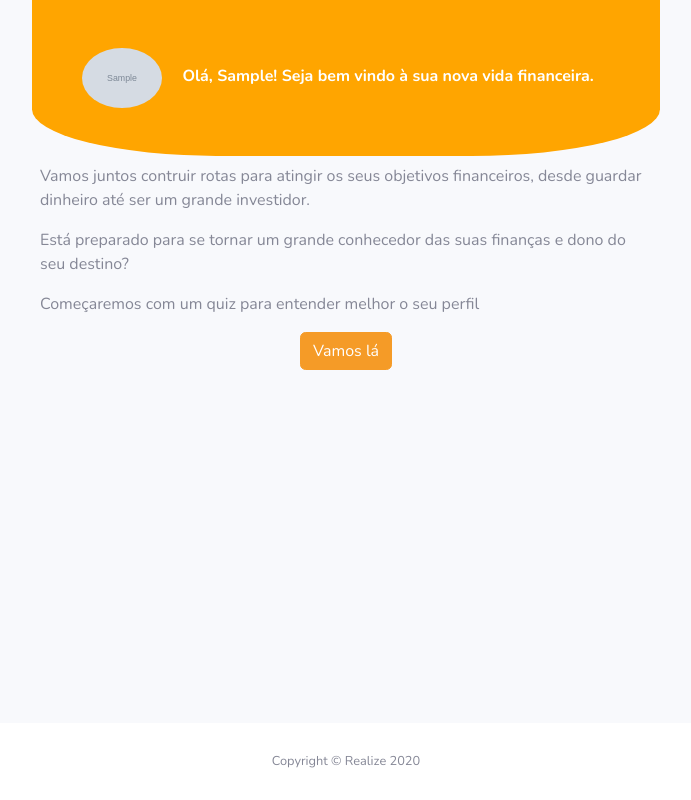
After one commit to rafaelrds/hackaton-shawee-bmg, a Django app: page /quiz/ in a window 1280 px wide. The commit adds this page. Shown: the whole page, without its empty margins (294-985 px from the left). Run offline with Django 3.2, Linux system fonts and the light colour scheme; a user stored in the database is signed in; tables that the repository leaves empty hold one stand-in row (values such as "Sample post"); grey boxes marked "Sample" are stand-in pictures; some libraries are stand-ins or nearby versions.

Commit message:
quiz is working

```diff
--- a/app/base/templates/base/layout.html
+++ b/app/base/templates/base/layout.html
@@ -29,11 +29,13 @@
     <div id="content-wrapper" class="d-flex flex-column">
       <!-- Main Content -->
       <div id="content" class="d-flex flex-column h-90">
-        {% include "base/topbar.html" %}
-        <div class="p-2">
-          {% block page %}{% endblock %}
+          {% if not be_clean %}
+          {% include "base/topbar.html" %}
+          {% endif %}
+          <div {% if not be_clean %}class="p-2"{% endif %}>
+            {% block page %}{% endblock %}
+          </div>
         </div>
-      </div>
       {% include "base/footer.html" %}
     </div>
   </div>
--- a/app/core/urls.py
+++ b/app/core/urls.py
@@ -20,7 +20,7 @@ from django.contrib import admin
 from django.contrib.auth import views as auth_views
 
 from users import views as user_views
-from quiz.views import expenses
+from quiz.views import expenses, main_quiz, quiz_question, quiz_answer, quiz_finish
 from dashboard.views import dash_home
 
 urlpatterns = [
@@ -45,8 +45,12 @@ urlpatterns = [
          auth_views.PasswordResetDoneView.as_view(template_name='users/password_reset_done.html'),
          name='password_reset_done'
     ),
-    path('', expenses, name='home'),
-    path('dashboard/', dash_home, name='dashboard'),
+    path('', dash_home, name='home'),
+    path('quiz/', main_quiz, name='quiz'),
+    path('quiz/finish/', quiz_finish, name='quiz_finish'),
+    path('quiz/<int:quiz_id>/<int:question_position>/', quiz_question, name='quiz_question'),
+    path('quiz/ans/<int:ans_id>/', quiz_answer, name='quiz_answer'),
+    path('expenses/', expenses, name='expenses'),
 ]
 
 if settings.DEBUG:
--- a/app/dashboard/views.py
+++ b/app/dashboard/views.py
@@ -1,5 +1,9 @@
-from django.shortcuts import render
+from django.shortcuts import render, redirect
+from django.contrib.auth.decorators import login_required
 
 
 def dash_home(request):
+    if not request.user.profile.answered_quiz:
+        return redirect('quiz')
+
     return render(request, 'dashboard/home.html', {})
--- a/app/quiz/models.py
+++ b/app/quiz/models.py
@@ -17,22 +17,24 @@ class Question(models.Model):
         return f'Question {self.position}'
 
 
+class AnswerScreen(models.Model):
+    name = models.CharField(max_length=100)
+    text = models.TextField()
+
+    def __str__(self):
+        return f'AnswerScreen for Answer {self.name}'
+
+
 class Answer(models.Model):
     position = models.IntegerField()
     text = models.TextField()
     is_correct = models.BooleanField()
     question = models.ForeignKey(Question, on_delete=models.CASCADE, related_name='answers')
-
-    def __str__(self):
-        return f'Answer {self.position}'
-
-
-class AnswerScreen(models.Model):
-    text = models.TextField()
-    answer = models.OneToOneField(
-        Answer,
+    screen = models.ForeignKey(
+        AnswerScreen,
         on_delete=models.CASCADE,
+        related_name='answer'
     )
 
     def __str__(self):
-        return f'AnswerScreen for Answer {self.position}'
+        return f'{self.text}'
--- /dev/null
+++ b/app/quiz/templates/quiz/welcome.html
@@ -0,0 +1,37 @@
+{% extends "base/layout.html" %}
+{% block page %}
+<style>
+.welcome-top {
+  display:block;
+  background-color:orange;
+  color:white;
+  border-bottom-left-radius:30%;
+  border-bottom-right-radius:30%;
+}
+
+img {
+  max-width: 80px;
+  max-height: 80px;
+}
+</style>
+
+<div class="row justify-content-md-center">
+  <div class="col col-lg-6">
+    <div class='welcome-top p-5'>
+      <div style="display: flex; justify-content:space-around;">
+        <img class="rounded-circle account-img" src="{{ user.profile.image.url }}">
+        <p class='m-3'><b>Olá, {{ user.first_name }}! Seja bem vindo à sua nova vida financeira.</b></p>
+      </div>
+    </div>
+    <div class='p-2'>
+      <p>Vamos juntos contruir rotas para atingir os seus objetivos financeiros, desde guardar dinheiro até ser um grande investidor.</p>
+
+      <p>Está preparado para se tornar um grande conhecedor das suas finanças e dono do seu destino?</p>
+
+      <p>Começaremos com um quiz para entender melhor o seu perfil</p>
+
+      <center><a href="{% url 'quiz_question' quiz.pk 1 %}"><button class="btn btn-primary">Vamos lá</button></a></center>
+    </div>
+  </div>
+</div>
+{% endblock page %}
--- a/app/quiz/templates/test.html
+++ /dev/null
@@ -1 +0,0 @@
-{{ q.text|safe }}
--- a/app/quiz/views.py
+++ b/app/quiz/views.py
@@ -1,9 +1,57 @@
 from django.shortcuts import render
 from django.contrib.auth.decorators import login_required
 
-from quiz.models import Question
+from quiz.models import Quiz, Question, Answer
 
 
 @login_required
 def expenses(request):
     return render(request, 'quiz/expenses_question.html', {})
+
+
+@login_required
+def main_quiz(request):
+    last_quiz = Quiz.objects.last()
+
+    request.session['quiz_id'] = last_quiz.pk
+
+    return render(request, 'quiz/welcome.html', {'be_clean': True, 'quiz': last_quiz})
+
+@login_required
+def quiz_question(request, quiz_id, question_position):
+    quiz = Quiz.objects.get(pk=quiz_id)
+
+    question = Question.objects.get(quiz=quiz, position=question_position)
+
+    return render(request, 'quiz/question.html', {'be_clean': True, 'question': question})
+
+
+@login_required
+def quiz_answer(request, ans_id):
+    answer = Answer.objects.get(pk=ans_id)
+    context = {
+        'be_clean': True,
+        'answer': answer,
+        'question': answer.question,
+        'quiz': answer.question.quiz,
+    }
+
+    if answer.is_correct:
+        request.session['correct_count'] = request.session.get('correct_count', 0) + 1
+
+    return render(request, 'quiz/answer.html', context)
+
+
+@login_required
+def quiz_finish(request):
+    correct_count = request.session.get('correct_count')
+    quiz_id = request.session.get('quiz_id')
+
+    quiz = Quiz.objects.get(pk=quiz_id)
+
+    profile = request.user.profile
+    profile.answered_quiz = True
+    profile.save()
+
+    context = {'be_clean': True, 'points': correct_count / quiz.questions.count()}
+    return render(request, 'quiz/finish.html', context)
--- a/app/users/models.py
+++ b/app/users/models.py
@@ -53,6 +53,7 @@ class User(AbstractUser):
 
 class Profile(models.Model):
     user = models.OneToOneField(User, on_delete=models.CASCADE)
+    answered_quiz = models.BooleanField(default=False)
     image = models.ImageField(default='default.jpg', upload_to='profile_pics')
 
     def __str__(self):
```
Also changed, not shown: app/quiz/templates/index.html (deleted, +0 -24 lines), app/quiz/templates/quiz/answer.html (added, +26 -0 lines), app/quiz/templates/quiz/finish.html (added, +36 -0 lines), app/quiz/templates/quiz/question.html (added, +49 -0 lines), app/quiz/migrations/0001_initial.py, app/users/migrations/0002_auto_20200531_2230.py (added).
